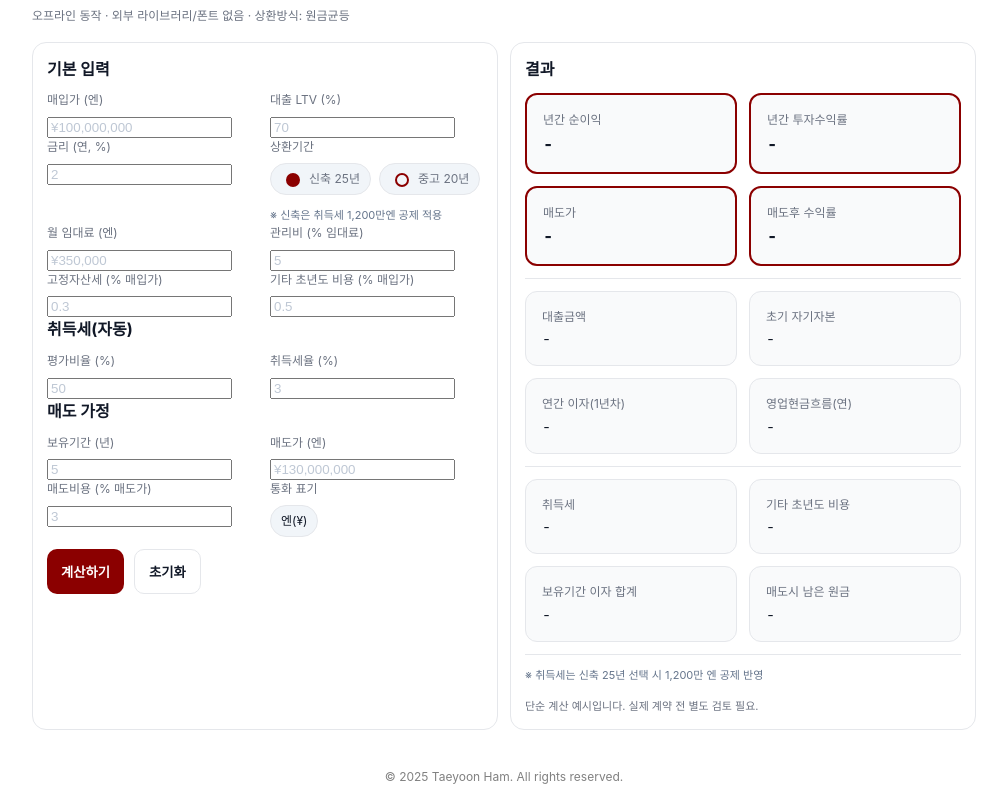
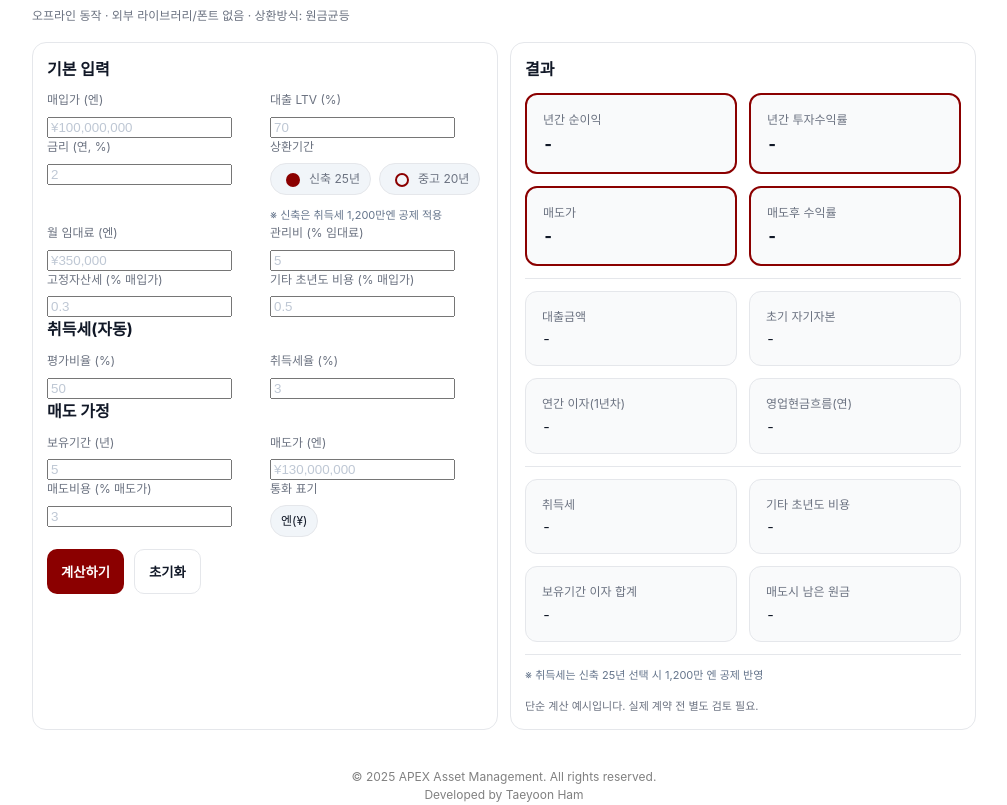
Before and after one commit to tristan-quant/real-estate-simulation, a plain HTML site: page index.html in a window 1280 px wide. Shown: the part 56-861 px from the top of the page, without its empty margins (136-1143 px from the left). Drawn offline with Linux system fonts and the light colour scheme.

Commit message:
Update index.html

```diff
--- a/index.html
+++ b/index.html
@@ -213,8 +213,7 @@
     document.getElementById('calcBtn').onclick=calc;
     document.getElementById('resetBtn').onclick=()=>location.reload();
   </script>
-  <footer style="text-align:center; font-size:12px; color:gray; margin-top:20px;">
-  © 2025 Taeyoon Ham. All rights reserved.
+<footer style="text-align:center; font-size:12px; color:gray; margin-top:20px;">
+  © 2025 APEX Asset Management. All rights reserved.<br>
+  Developed by Taeyoon Ham
 </footer>
-</body>
-</html>
```
